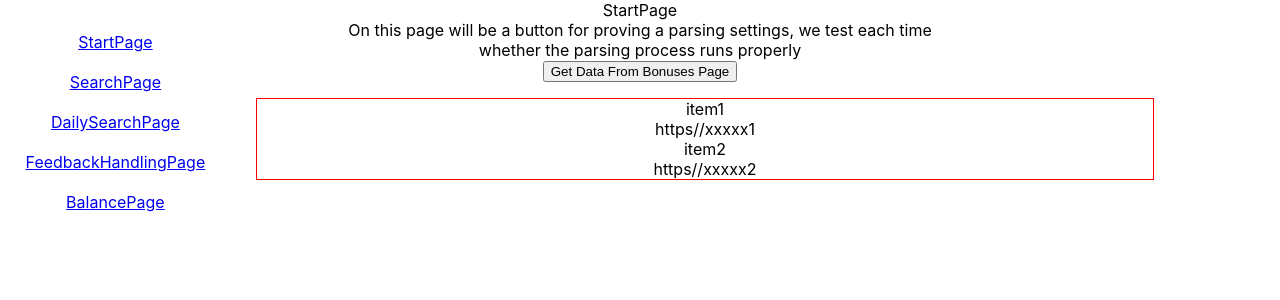
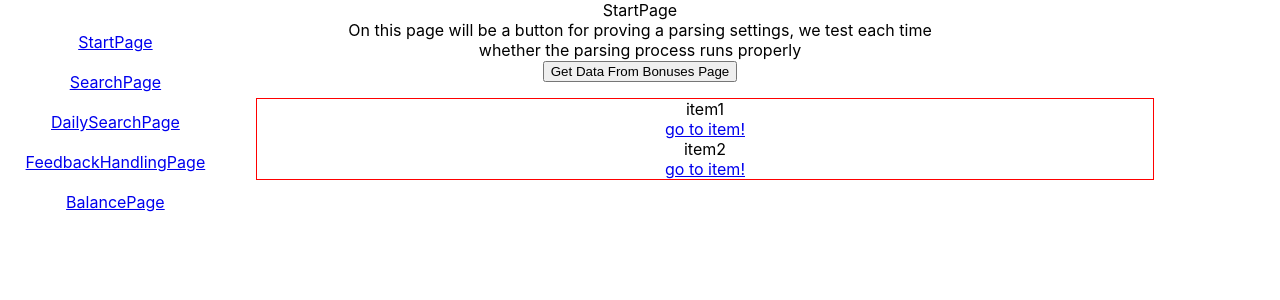
Before and after one commit to IvanGerman/OzonParsingFrontend, a React (Create React App) app: page / in a window 1280 px wide. Shown: the top 300 px of the page. Built offline with nearby package versions, Linux system fonts and the light colour scheme.

Commit message:
feat: fix post request returned value bug, creating links to bonus  products

```diff
--- a/src/API/api.js
+++ b/src/API/api.js
@@ -4,7 +4,7 @@ const baseURL = 'http://localhost:5000/api/';
 //POST request to get bonus divs data from otzivi-pages
 export const getBonusData = async (event) => {
   console.log('getBonusData')
-  await fetch(baseURL + 'books', {
+  const postRequestResult = await fetch(baseURL + 'books', {
     method: 'POST',
     mode: 'cors',
     headers: {
@@ -23,6 +23,8 @@ export const getBonusData = async (event) => {
     console.log(data);
     return data;
   });
+
+  return postRequestResult;
 }
 
 
--- a/src/components/StartPage/StartPage.tsx
+++ b/src/components/StartPage/StartPage.tsx
@@ -59,9 +59,9 @@ export const StartPage = (props) => {
       <button onClick = { getBonusData } >Get Data From Bonuses Page</button>
       <div className="bonusDivsWrapper">
         <p>{props.startPageData[0].productTitle}</p>
-        <p>{props.startPageData[0].linkToProduct}</p>
+        <a href={`https://www.${props.startPageData[0].linkToProduct}`} target="_blank">go to item!</a>
         <p>{props.startPageData[1].productTitle}</p>
-        <p>{props.startPageData[1].linkToProduct}</p>
+        <a href={`https://www.${props.startPageData[1].linkToProduct}`} target="_blank">go to item!</a>
       </div>
     </div>
   )
--- a/src/redux/startPageReducer.js
+++ b/src/redux/startPageReducer.js
@@ -22,7 +22,7 @@ export const startPageReducer = (state = initialState, action) => {
     }
 
     default:
-      return stateCopy;
+      return state;
   };
 };
 
@@ -41,6 +41,7 @@ export const setBonusDivsDataAC = (bonusDivsData) => {
 export const getBonusDivsThunkCreator = () => {
   return async (dispatch) => {
     const bonusDivsData = await getBonusData();
+    console.log('const bonusDivsData----', bonusDivsData);
     dispatch(setBonusDivsDataAC(bonusDivsData));
   };
 };
```
